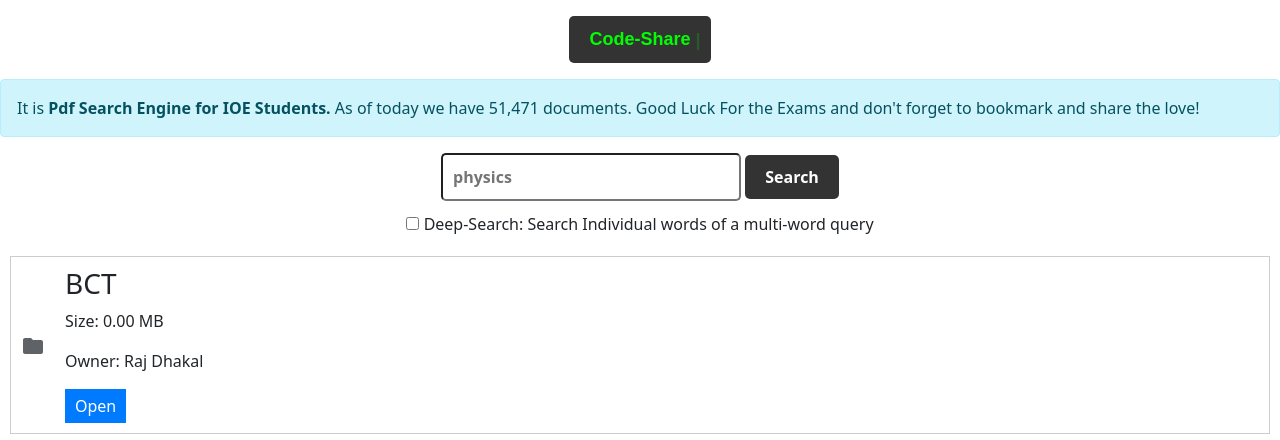
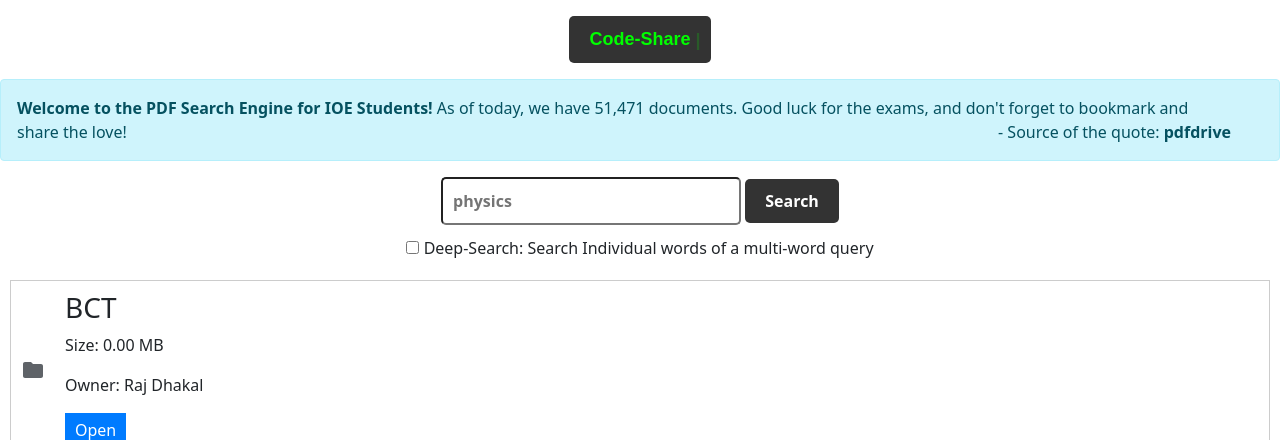
Before and after one commit to Aananda-giri/ioee, a Django app: page /pdf in a window 1280 px wide. Shown: the top 440 px of the page. Run offline with Django 3.2, Linux system fonts and the light colour scheme; some libraries are stand-ins or nearby versions.

Commit message:
pdfdrive quote

```diff
--- a/pdf_engine/templates/pdf_engine/search.html
+++ b/pdf_engine/templates/pdf_engine/search.html
@@ -193,10 +193,14 @@
     </div>
 
     <div class="alert alert-info alert-dismissible fade show" role="alert" id="welcome">
-        It is <strong>Pdf Search Engine</strong>
-        <strong> for IOE Students. </strong>
-        As of today we have <span id="counter" style="font-weight: 500;">{{documents_count|intcomma}}</span> documents. Good Luck For the Exams and don't forget to bookmark and share the love!
+        <strong>Welcome to the PDF Search Engine for IOE Students!</strong>
+        As of today, we have <span id="counter" style="font-weight: 500;">51,471</span> documents.
+        Good luck for the exams, and don't forget to bookmark and share the love!
+        <span style="float: right;" class="quote-author">
+            - Source of the quote: <a href="https://www.pdfdrive.com/" style="cursor: pointer;" target="_blank"><strong>pdfdrive</strong></strong></a>
+        </span>
     </div>
+
 
     <div class="search-container">
         <form action="" method="get" id="/pdf">
```
